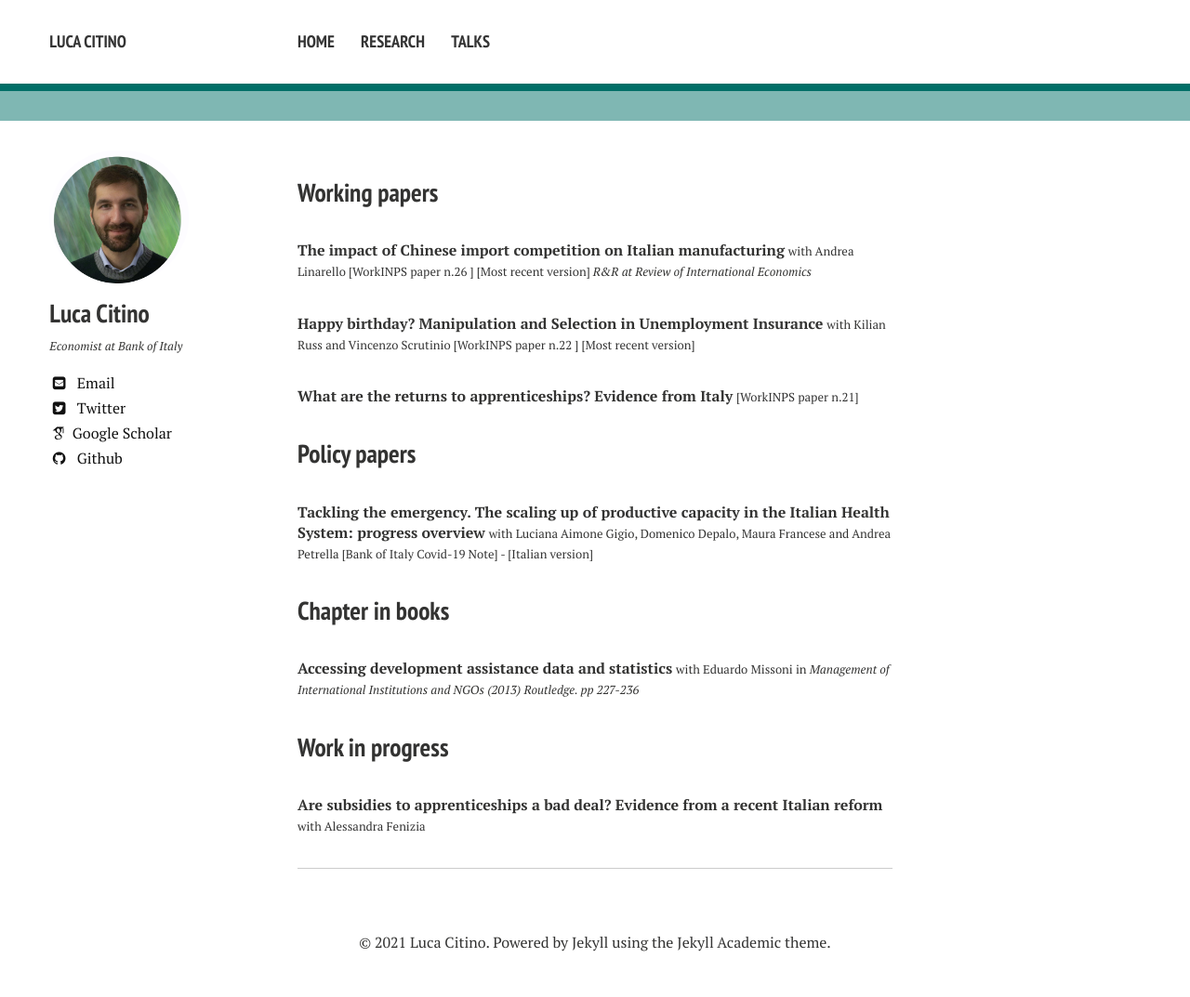
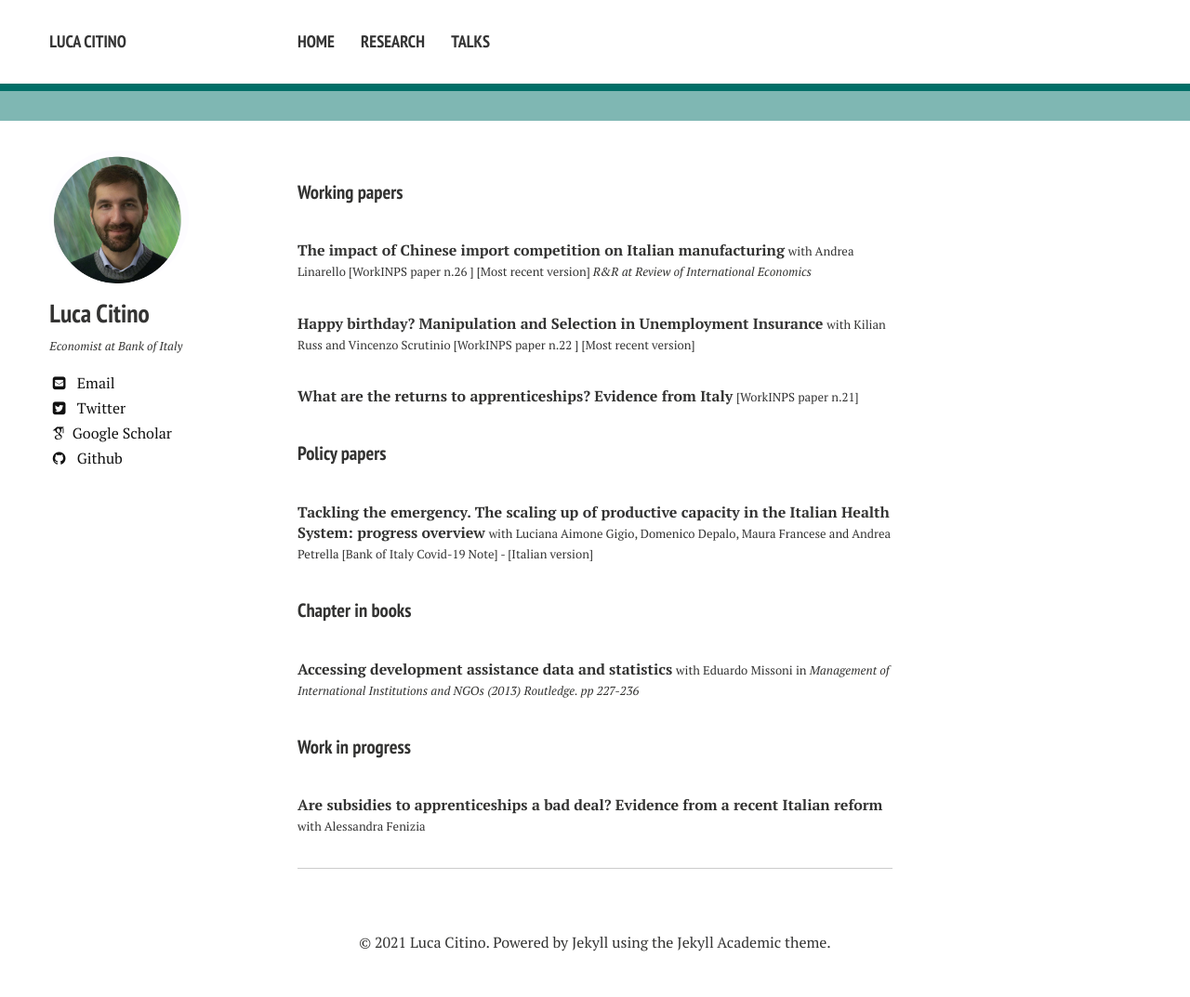
Before and after one commit to luca-citino/luca-citino.github.io, a Jekyll site: the page built from research.md, in a window 1280 px wide. Shown: the whole page at 93% size. Built offline with Jekyll 4.4.1, drawn with Linux system fonts in a browser that asks for light colours; nearby versions of some CDN libraries; some web fonts are replaced.

```diff
--- a/research.md
+++ b/research.md
@@ -3,7 +3,7 @@ layout: page
 title: Research
 ---
 
-### Working papers
+#### Working papers
 
 **The impact of Chinese import competition on Italian manufacturing** <font size="-1">with <a href="https://sites.google.com/site/andrealinarello/home">Andrea Linarello </a>[<a href="https://www.inps.it/docallegatiNP/Mig/InpsComunica/WorkInps_Papers/26_WorkINPS_Linarello_Citino_dicembre_2019.pdf">WorkINPS paper n.26</a> ]  [<a href="https://luca-citino.github.io/docs/CL_chinaPaper.pdf">Most recent version</a>] <i>R&R at Review of International Economics </i> </font>
 
@@ -11,12 +11,12 @@ title: Research
 
 **What are the returns to apprenticeships? Evidence from Italy** <font size="-1">[<a href="https://www.inps.it/docallegatiNP/Mig/InpsComunica/WorkInps_Papers/21_luglio_2020_aggiornamento_WorkINPS_papers.pdf">WorkINPS paper n.21</a>]</font>
 
-### Policy papers
+#### Policy papers
 **Tackling the emergency. The scaling up of productive capacity in the Italian Health System: progress overview** <font size="-1">with Luciana Aimone Gigio, Domenico Depalo, Maura Francese and Andrea Petrella [<a href="https://www.bancaditalia.it/media/notizie/2020/2020_HealthPolicies_progress_v6_External.pdf?language_id=1">Bank of Italy Covid-19 Note</a>] - [<a href="https://www.bancaditalia.it/media/notizie/2020/2020_HealthPolicies_Progress_v6_ITA_External.pdf">Italian version</a>] </font>
 
-### Chapter in books
+#### Chapter in books
 **Accessing development assistance data and statistics** <font size="-1">with <a href="http://eduardomissoni.info/?lang=en">Eduardo Missoni</a> in <i>Management of International Institutions and NGOs (2013) Routledge. pp 227-236</i>
 
-### Work in progress
+#### Work in progress
 
 **Are subsidies to apprenticeships a bad deal? Evidence from a recent Italian reform** <font size="-1">with <a href="https://sites.google.com/site/alessandrafenizia/">Alessandra Fenizia</a></font>
```
